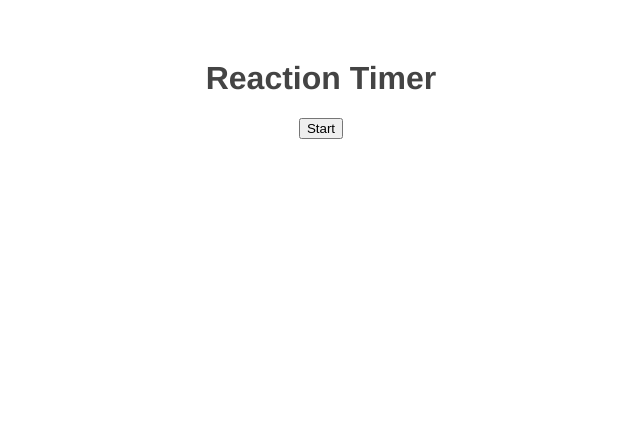
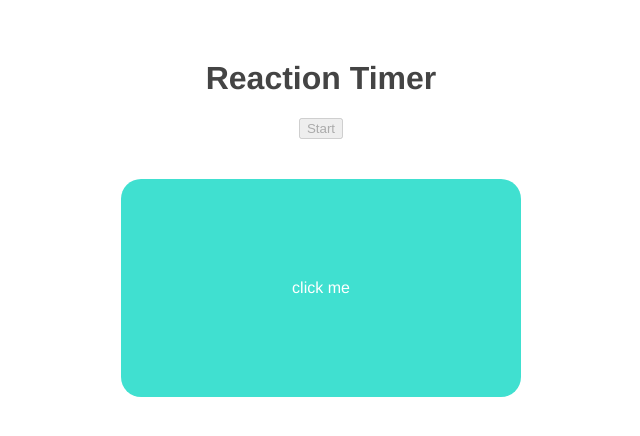
Before and after one commit to youngrokkim2017/vue_reaction_timer, a Vue app: page / in a window 1280 px wide. Both pictures are taken after a click on the button "Start". Shown: the top 436 px of the page, without its empty margins (319-959 px from the left). Built offline with nearby package versions, Linux system fonts and the light colour scheme.

Commit message:
Add Block component

```diff
--- a/package.json
+++ b/package.json
@@ -13,6 +13,7 @@
   "devDependencies": {
     "@vue/cli-plugin-babel": "^4.5.15",
     "@vue/cli-service": "^4.5.15",
-    "@vue/compiler-sfc": "^3.2.23"
+    "@vue/compiler-sfc": "^3.2.23",
+    "vue-loader-v16": "^16.0.0-beta.5.4"
   }
 }
--- a/src/App.vue
+++ b/src/App.vue
@@ -1,12 +1,15 @@
 <template>
   <h1>Reaction Timer</h1>
-  <button @click="start">Start</button>
+  <button @click="start" :disabled="isPlaying">Start</button>
+  <Block v-if="isPlaying" v-bind:delay="delay" /> <!-- or just : to bind -->
 </template>
 
 <script>
+import Block from './components/Block.vue'
+
 export default {
   name: 'App',
-  components: {  },
+  components: { Block },
   data() {
     return {
       isPlaying: false,
--- /dev/null
+++ b/src/components/Block.vue
@@ -0,0 +1,21 @@
+<template>
+    <div class="block">click me</div>
+</template>
+
+<script>
+export default {
+    props: ['delay']
+}
+</script>
+
+<style>
+    .block {
+        width: 400px;
+        border-radius: 20px;
+        background: turquoise;
+        color: white;
+        text-align: center;
+        padding: 100px 0;
+        margin: 40px auto;
+    }
+</style>
```
Also changed, not shown: 1 other file (tests, documents, lock files or other folders).
